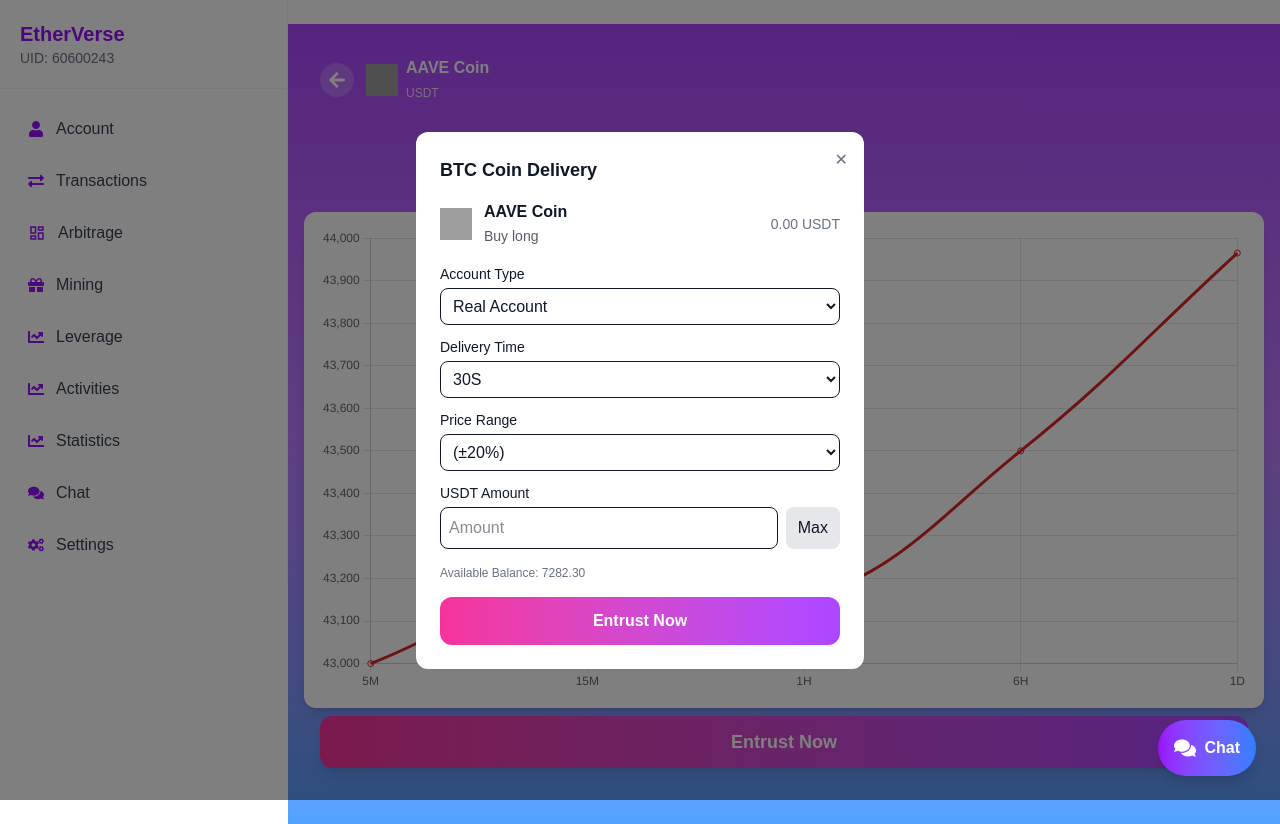
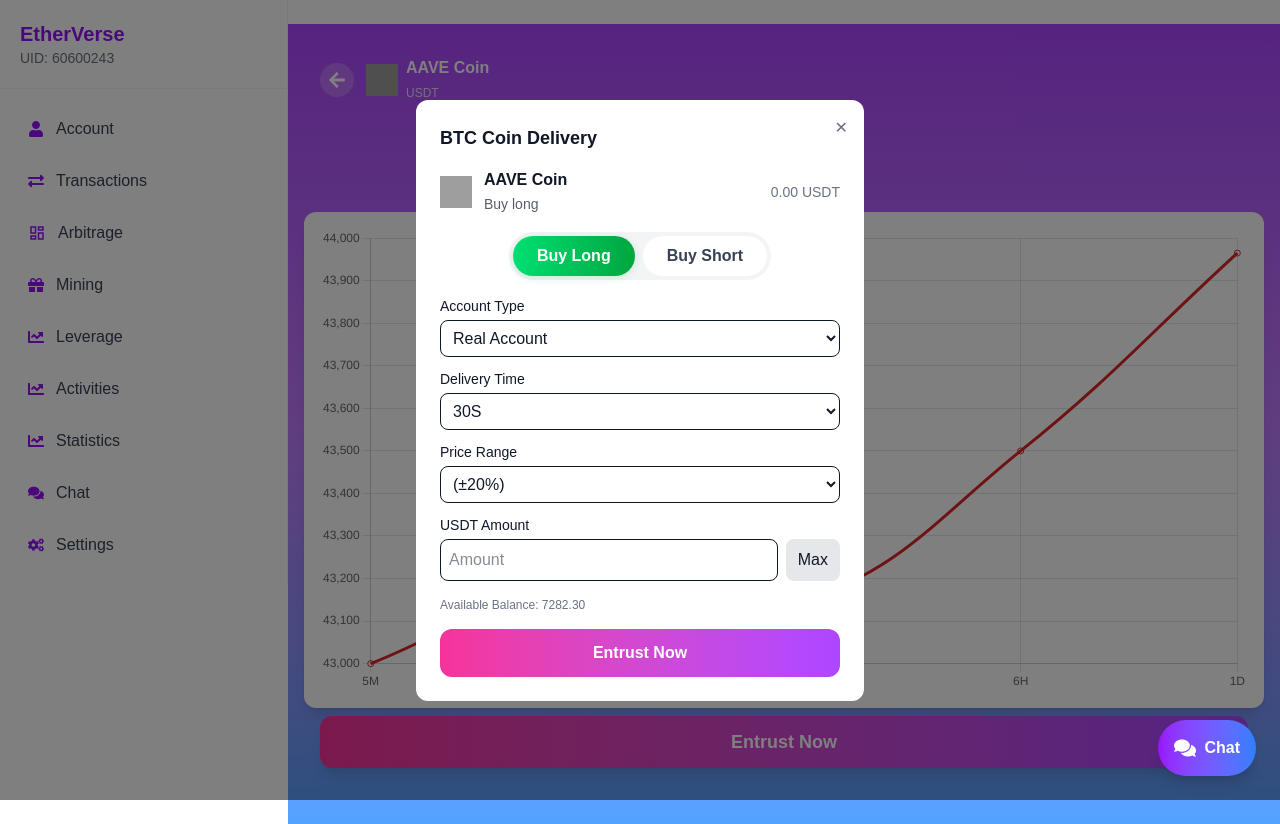
Before and after one commit to jo-learning/EtherVerse, a Next.js app: page /detail/aave in a window 1280 px wide. Both pictures are taken after a click on the button "Entrust Now". Built offline with nearby package versions, Linux system fonts and the light colour scheme; grey boxes are pictures that could not be loaded.

Commit message:
update the buy short and long

```diff
--- a/app/(connectedFunctionality)/detail/[coinData]/page.tsx
+++ b/app/(connectedFunctionality)/detail/[coinData]/page.tsx
@@ -47,7 +47,7 @@ export default function CoinDetailPage() {
 
   const [deliveryTime, setDeliveryTime] = useState("30S");
   const [amount, setAmount] = useState("");
-  const direction = "Buy long"; // Could be dynamic later if you have toggle
+  const [direction, setDirection] = useState<"Buy long" | "Buy short">("Buy long"); // Now dynamic
 
   function calculateProfit(amount: any, time: any) {
     const amt = parseFloat(amount) || 0;
@@ -168,7 +168,7 @@ export default function CoinDetailPage() {
             {/* Coin Info */}
             <div className="flex items-center gap-3 mb-4">
               <img
-                src={`/coins/${coin.symbol.toLowerCase()}.png`}
+                src={coin.logo}
                 alt={coin.name}
                 className="w-8 h-8"
               />
@@ -177,6 +177,41 @@ export default function CoinDetailPage() {
                 <span className="text-sm opacity-70">{direction}</span>
               </div>
               <span className="ml-auto text-sm text-gray-500">0.00 USDT</span>
+            </div>
+
+            {/* Buy Direction Switch */}
+            <div className="flex justify-center mb-4">
+              <div className="flex bg-gray-100 rounded-full p-1 gap-2">
+                <button
+                  type="button"
+                  className={`px-6 py-2 rounded-full font-semibold transition-colors duration-200 ${
+                    direction === "Buy long"
+                      ? "bg-gradient-to-r from-green-400 to-green-600 text-white shadow"
+                      : "bg-white text-gray-700"
+                  }`}
+                  onClick={() => setDirection("Buy long")}
+                  style={{
+                    boxShadow: direction === "Buy long" ? "0 2px 8px rgba(34,197,94,0.2)" : undefined,
+                  }}
+                >
+                  Buy Long
+                </button>
+                <button
+                  type="button"
+                  className={`px-6 py-2 rounded-full font-semibold transition-colors duration-200 ${
+                    direction === "Buy short"
+                      ? "bg-gradient-to-r from-red-400 to-red-600 text-white shadow"
+                      : "bg-white text-gray-700"
+                  }`}
+                  onClick={() => setDirection("Buy short")}
+                  style={{
+                    boxShadow: direction === "Buy short" ? "0 2px 8px rgba(239,68,68,0.2)" : undefined,
+                  }}
+
+                    >
+                  Buy Short
+                </button>
+              </div>
             </div>
 
             {/* Account Type */}
```
